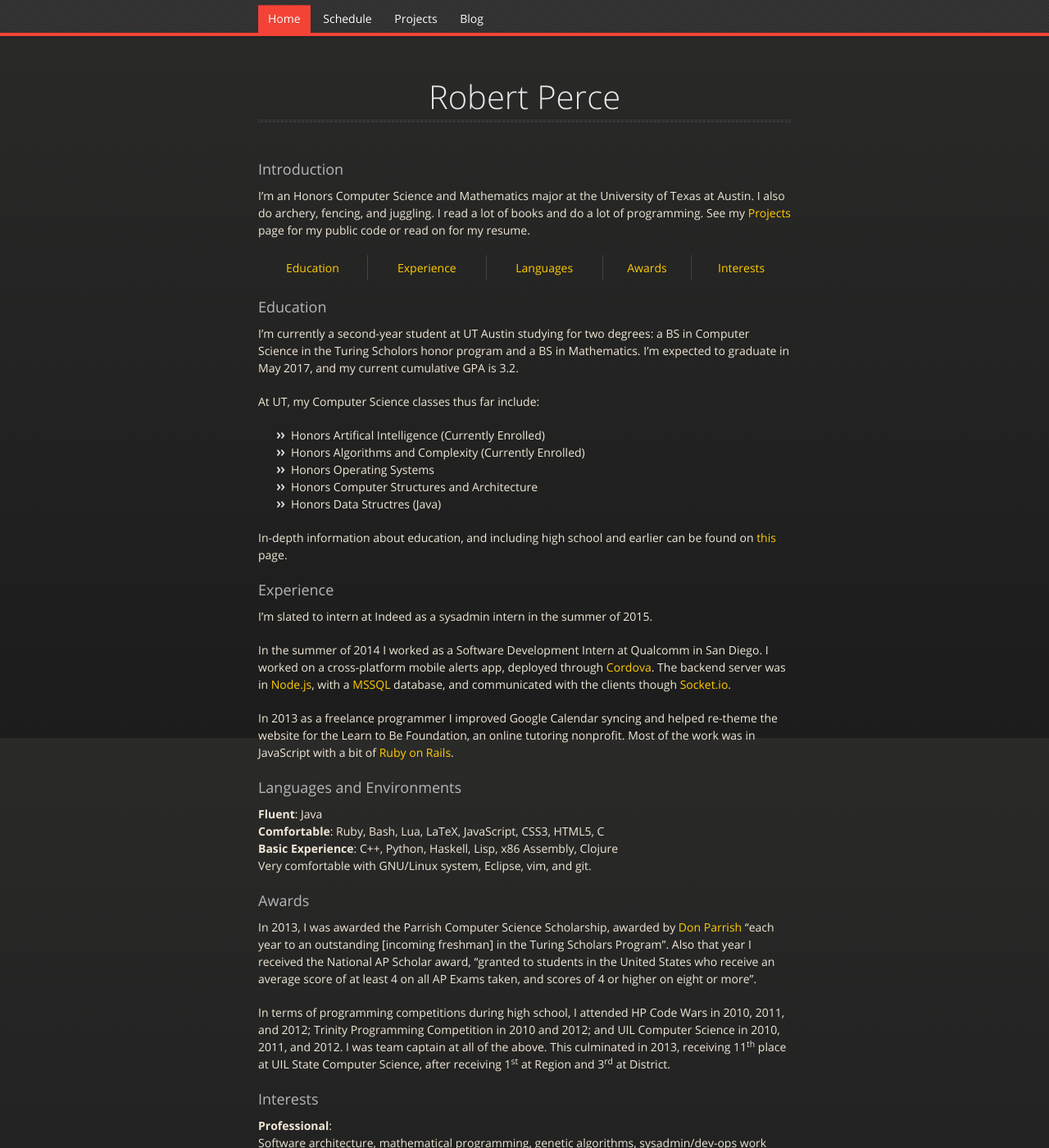
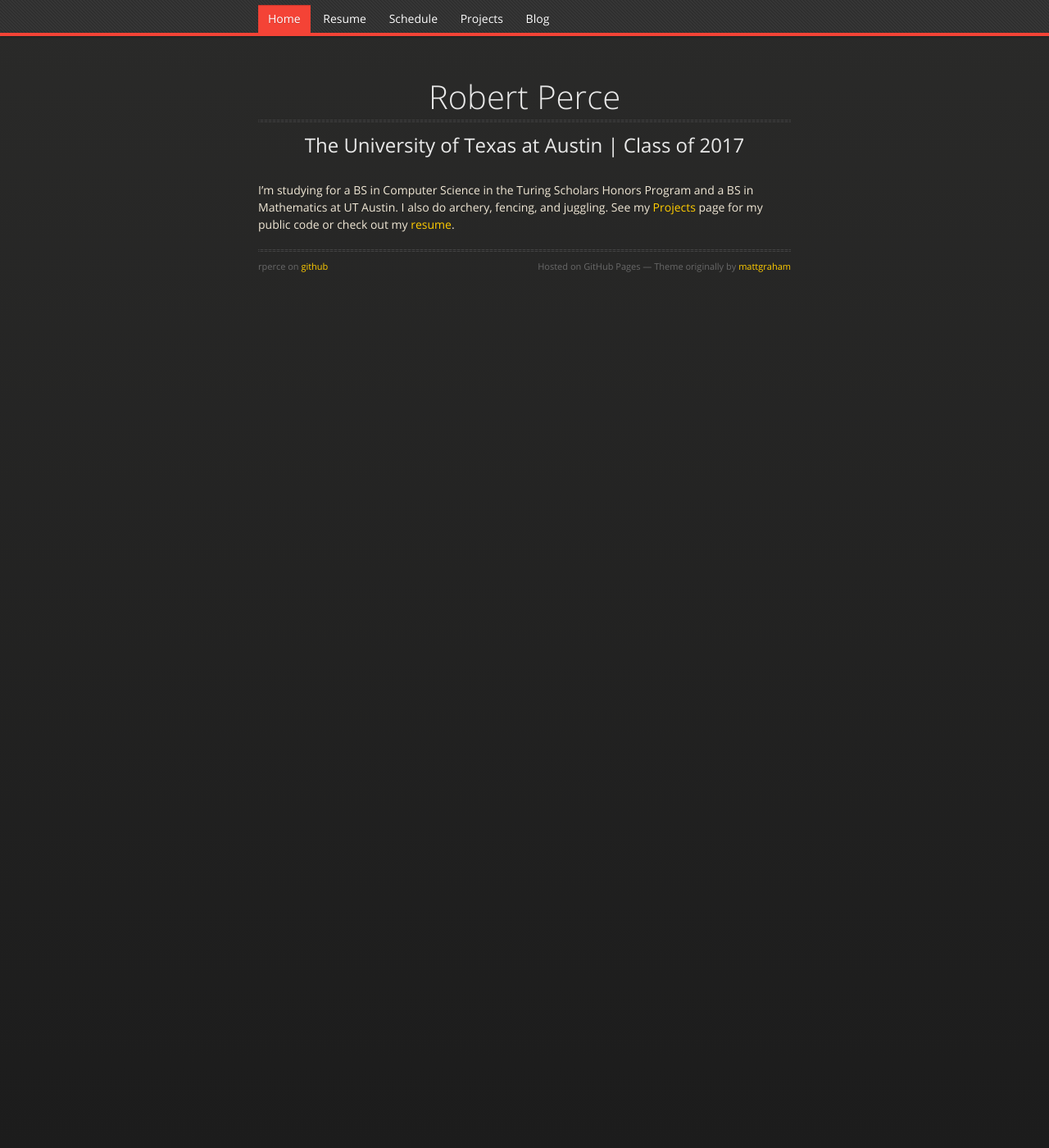
Before and after one commit to rperce/rperce.github.io, a Jekyll site: the page built from index.md, in a window 1280 px wide and 1400 px high. Shown: the whole window at 82% size. Built offline with Jekyll 4.4.1, drawn with Linux system fonts in a browser that asks for light colours; nearby versions of some CDN libraries; some of the changed text lies outside the part shown.

Commit message:
Separated resume/

```diff
--- a/_config.yml
+++ b/_config.yml
@@ -9,6 +9,9 @@ defaults:
                 - title: Home
                   ref: /
                   color: '#f44336'
+                - title: Resume
+                  ref: /resume/
+                  color: '#bf5700'
                 - title: Schedule
                   ref: /schedule/
                   color: '#03a9f4'
@@ -17,7 +20,7 @@ defaults:
                   color: '#4caf50'
                 - title: Blog
                   ref: /blog/
-                  color: '#ff5722'
+                  color: '#ffeb3b'
 
 sass:
     style: compressed
--- a/index.md
+++ b/index.md
@@ -2,83 +2,9 @@
 title: Home
 h1: Robert Perce
 ---
-{% include h3.html title="Introduction" %}
+<h2 style="margin-left: auto; margin-top: -30px; margin-right: auto; text-align: center;">The University of Texas at Austin | Class of 2017</h2>
 
-I'm an Honors Computer Science and Mathematics major at the University of Texas at Austin.
-I also do archery, fencing, and juggling. I read a lot of books and do a lot of
-programming. See my [Projects](projects/) page for my public code or read on for my
-resume.
-
-<table><tr style="border-bottom: none;" align="center">
-    <td class="mid"><a href="#education">Education</a></td>
-    <td class="mid"><a href="#experience">Experience</a></td>
-    <td class="mid"><a href="#languages-and-environments">Languages</a></td>
-    <td class="mid"><a href="#awards">Awards</a></td>
-    <td class="last"><a href="#interests">Interests</a></td>
-</tr></table>
-
-{% include h3.html title="Education" %}
-
-I'm currently a second-year student at UT Austin studying for two degrees: a BS in
-Computer Science in the Turing Scholors honor program and a BS in Mathematics. I'm
-expected to graduate in May 2017, and my current cumulative GPA is 3.2.
-
-At UT, my Computer Science classes thus far include:
-
-- Honors Artifical Intelligence (Currently Enrolled)
-- Honors Algorithms and Complexity (Currently Enrolled)
-- Honors Operating Systems
-- Honors Computer Structures and Architecture
-- Honors Data Structres (Java)
-
-In-depth information about education, and including high school and earlier can be found
-on [this](education.html) page.
-
-
-{% include h3.html title="Experience" %}
-
-I'm slated to intern at Indeed as a sysadmin intern in the summer of 2015.
-
-In the summer of 2014 I worked as a Software Development Intern at Qualcomm in San Diego.
-I worked on a cross-platform mobile alerts app, deployed through
-[Cordova](http://cordova.apache.org). The backend server was in
-[Node.js](http://nodejs.org), with a
-[MSSQL](http://www.microsoft.com/en-us/server-cloud/products/sql-server/) database, and
-communicated with the clients though [Socket.io](http://socket.io).
-
-In 2013 as a freelance programmer I improved Google Calendar syncing and helped re-theme
-the website for the Learn to Be Foundation, an online tutoring nonprofit. Most of the work
-was in JavaScript with a bit of [Ruby on Rails](http://rubyonrails.org).
-
-
-{% include h3.html title="Languages and Environments" %}
-
-**Fluent**: Java<br />
-**Comfortable**: Ruby, Bash, Lua, LaTeX, JavaScript, CSS3, HTML5, C<br />
-**Basic Experience**: C++, Python, Haskell, Lisp, x86 Assembly, Clojure<br />
-Very comfortable with GNU/Linux system, Eclipse, vim, and git.
-
-
-{% include h3.html title="Awards" %}
-
-In 2013, I was awarded the Parrish Computer Science Scholarship, awarded by [Don
-Parrish](http://donparrish.com/ParrishCSScholarship.html) "each year to an outstanding
-[incoming freshman] in the Turing Scholars Program". Also that year I received the
-National AP Scholar award, "granted to students in the United States who receive an
-average score of at least 4 on all AP Exams taken, and scores of 4 or higher on eight or
-more".
-
-In terms of programming competitions during high school, I attended HP Code Wars in 2010,
-2011, and 2012; Trinity Programming Competition in 2010 and 2012; and UIL Computer Science
-in 2010, 2011, and 2012. I was team captain at all of the above. This culminated in 2013,
-receiving 11<sup>th</sup> place at UIL State Computer Science, after receiving
-1<sup>st</sup> at Region and 3<sup>rd</sup> at District.
-
-
-{% include h3.html title="Interests" %}
-
-**Professional**:<br />
-Software architecture, mathematical programming, genetic algorithms, sysadmin/dev-ops work
-
-**Personal**:<br />
-Juggling, archery, books, fountain pens, videogames, coding, learning
+<br />
+I'm studying for a BS in Computer Science in the Turing Scholars Honors Program and a BS
+in Mathematics at UT Austin.  I also do archery, fencing, and juggling. See my
+[Projects](projects/) page for my public code or check out my [resume](resume/).
```
Also changed, not shown: resume/index.md (added, +79 -0 lines), education/index.html (renamed from education.html).
